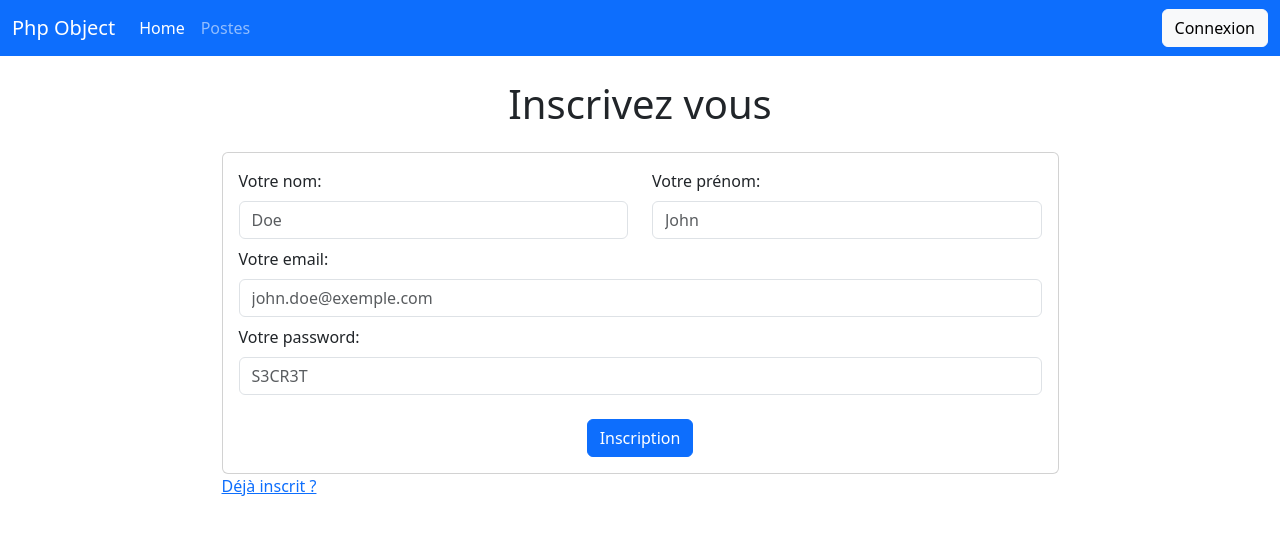
After one commit to Pierre-brtrd/MVC_SIO_23, a PHP site: page /user/register in a window 1280 px wide. The commit adds this page. Shown: the top 535 px of the page. Run offline with PHP 8.4, Linux system fonts and the light colour scheme; some libraries are stand-ins or nearby versions.

Commit message:
feat: add register user and login

```diff
--- a/app/Controllers/UserController.php
+++ b/app/Controllers/UserController.php
@@ -3,6 +3,7 @@
 namespace App\Controllers;
 
 use App\Core\Form;
+use App\Models\UserModel;
 
 class UserController extends Controller
 {
@@ -11,6 +12,39 @@ class UserController extends Controller
      */
     public function login()
     {
+        if (Form::validate($_POST, ['email', 'password'])) {
+            // On vérifie l'email
+            $userModel = new UserModel();
+            $user = $userModel->findOneByEmail(strip_tags($_POST['email']));
+
+            if (!$user) {
+                $_SESSION['messages']['error'] = "Identifiants incorrects";
+
+                header('Location: /user/login');
+                exit();
+            }
+
+            /**
+             * L'email est en BDD vérif du password
+             *
+             * @var UserModel $user
+             */
+            $user = $userModel->hydrate($user);
+
+            if (password_verify($_POST['password'], $user->getPassword())) {
+                // On connecte l'utilisateur
+                $user->setSession();
+
+                header('Location:  /');
+                exit();
+            } else {
+                $_SESSION['messages']['error'] = "Identifiants incorrects";
+
+                header('Location: /user/login');
+                exit();
+            }
+        }
+
         $form = new Form();
 
         $form
@@ -46,4 +80,118 @@ class UserController extends Controller
             'form' => $form->create(),
         ]);
     }
+
+    /**
+     *  Page de création d'un user
+     *
+     * @return void
+     */
+    public function register()
+    {
+        // Validation du formullaire
+        if (Form::validate($_POST, ['nom', 'prenom', 'email', 'password'])) {
+            // Le formualire est valide
+            // On nettoie les champs
+            $nom = filter_input(INPUT_POST, 'nom', FILTER_SANITIZE_SPECIAL_CHARS);
+            $prenom = filter_input(INPUT_POST, 'prenom', FILTER_SANITIZE_SPECIAL_CHARS);
+            $email = filter_input(INPUT_POST, 'email', FILTER_SANITIZE_EMAIL);
+
+            // On chiffre le password
+            $pass = password_hash($_POST['password'], PASSWORD_ARGON2I);
+
+            // On hydrate l'objet
+            $user = new UserModel();
+            $user
+                ->setNom($nom)
+                ->setPrenom($prenom)
+                ->setEmail($email)
+                ->setPassword($pass);
+
+            // On envoi le user en BDD
+            $user->create();
+
+            $_SESSION['messages']['success'] = "Vous êtes bien inscrit à notre application";
+
+            header('Location: /user/login');
+            exit();
+        } else {
+            if (!empty($_POST)) {
+                $_SESSION['messages']['error'] = 'Le formulaire est incomplet';
+            }
+
+            $email = isset($_POST['email']) ? strip_tags($_POST['email']) : '';
+            $nom = isset($_POST['nom']) ? strip_tags($_POST['nom']) : '';
+            $prenom = isset($_POST['prenom']) ? strip_tags($_POST['prenom']) : '';
+        }
+
+        $form = new Form();
+
+        $form
+            ->startForm('POST', '', ['class' => 'form card p-3'])
+            ->startDiv(['class' => 'row'])
+            ->startDiv(['class' => 'col-md-6 form-group'])
+            ->addLabel('nom', 'Votre nom:', ['class' => 'form-label'])
+            ->addInput('text', 'nom', [
+                'class' => 'form-control',
+                'id' => 'nom',
+                'required' => true,
+                'placeholder' => 'Doe',
+                'value' => $nom,
+            ])
+            ->endDiv()
+            ->startDiv(['class' => 'col-md-6 form-group'])
+            ->addLabel('prenom', 'Votre prénom:', ['class' => 'form-label'])
+            ->addInput('text', 'prenom', [
+                'class' => 'form-control',
+                'id' => 'prenom',
+                'required' => true,
+                'placeholder' => 'John',
+                'value' => $prenom,
+            ])
+            ->endDiv()
+            ->endDiv()
+            ->startDiv(['class' => 'form-group mt-2'])
+            ->addLabel('email', 'Votre email:', ['class' => 'form-label'])
+            ->addInput('email', 'email', [
+                'class' => 'form-control',
+                'id' => 'email',
+                'required' => true,
+                'placeholder' => 'john.doe@exemple.com',
+                'value' => $email,
+            ])
+            ->endDiv()
+            ->startDiv(['class' => 'form-group mt-2'])
+            ->addLabel('password', 'Votre password:', ['class' => 'form-label'])
+            ->addInput('password', 'password', [
+                'class' => 'form-control',
+                'id' => 'password',
+                'required' => true,
+                'placeholder' => 'S3CR3T',
+            ])
+            ->endDiv()
+            ->addButton('Inscription', [
+                'type' => 'submit',
+                'class' => 'btn btn-primary mt-4 mx-auto',
+            ])
+            ->endForm();
+
+        $this->render('User/register.php', [
+            'form' => $form->create(),
+        ]);
+    }
+
+    /**
+     * Déconnecte l'utilisateur
+     *
+     * @return void
+     */
+    public function logout()
+    {
+        unset($_SESSION['user']);
+
+        $url = (isset($_SERVER['HTTP_REFERER']) && !empty($_SERVER['HTTP_REFERER'])) ? $_SERVER['HTTP_REFERER'] : '/';
+
+        header('Location:' . $url);
+        exit();
+    }
 }
--- a/app/Core/Form.php
+++ b/app/Core/Form.php
@@ -21,7 +21,7 @@ class Form
      * @param array $champs Tableau listant les champs obligatoire
      * @return bool
      */
-    public function validate(array $form, array $champs): bool
+    public static function validate(array $form, array $champs): bool
     {
         // On parcourt les champs
         foreach ($champs as $champ) {
--- a/app/Core/Main.php
+++ b/app/Core/Main.php
@@ -8,6 +8,9 @@ class Main
 {
     public function start()
     {
+        // On démarre la session
+        session_start();
+
         // On retire le trailing /
         // On récupère l'url envoyée
         $uri = $_SERVER['REQUEST_URI'];
--- a/app/Views/Layout/header.php
+++ b/app/Views/Layout/header.php
@@ -10,6 +10,13 @@
                     <a class="nav-link active" aria-current="page" href="/">Home</a>
                     <a class="nav-link" href="/postes">Postes</a>
                 </div>
+                <div class="navbar-nav ms-auto">
+                    <?php if (isset($_SESSION['user']) && !empty($_SESSION['user']['id'])) : ?>
+                        <a href="/user/logout" class="btn btn-danger">Déconnexion</a>
+                    <?php else : ?>
+                        <a href="/user/login" class="btn btn-light">Connexion</a>
+                    <?php endif; ?>
+                </div>
             </div>
         </div>
     </nav>
--- /dev/null
+++ b/app/Views/Layout/messages.php
@@ -0,0 +1,12 @@
+<?php if (!empty($_SESSION['messages'])) : ?>
+    <?php foreach ($_SESSION['messages'] as $status => $message) : ?>
+        <div class="container mt-4">
+            <div class="alert alert-<?= $status == 'success'  ? $status : 'danger'; ?>" role="alert">
+                <?php
+                echo $message;
+                unset($_SESSION['messages'][$status]);
+                ?>
+            </div>
+        </div>
+    <?php endforeach; ?>
+<?php endif; ?>
--- a/app/Views/User/login.php
+++ b/app/Views/User/login.php
@@ -3,6 +3,7 @@
         <div class="col-md-6 mx-auto">
             <h1 class="text-center">Se connecter</h1>
             <?= $form; ?>
+            <a href="/user/register" class="btn-inline mt-2">Pas encore de compte ?</a>
         </div>
     </div>
 </section>
--- /dev/null
+++ b/app/Views/User/register.php
@@ -0,0 +1,7 @@
+<section class="container register mt-4">
+    <div class="w-75 mx-auto">
+        <h1 class='text-center mb-4'>Inscrivez vous</h1>
+        <?= $form; ?>
+        <a href="/user/login" class="btn-inline mt-2">Déjà inscrit ?</a>
+    </div>
+</section>
--- a/app/Views/base.php
+++ b/app/Views/base.php
@@ -14,6 +14,7 @@
 <body>
     <?php include_once 'Layout/header.php'; ?>
     <main>
+        <?php include_once 'Layout/messages.php'; ?>
         <?= $contenu; ?>
     </main>
     <script src="https://cdn.jsdelivr.net/npm/bootstrap@5.3.0-alpha1/dist/js/bootstrap.bundle.min.js" integrity="sha384-w76AqPfDkMBDXo30jS1Sgez6pr3x5MlQ1ZAGC+nuZB+EYdgRZgiwxhTBTkF7CXvN" crossorigin="anonymous"></script>
```
Also changed, not shown: app/Models/UserModel.php (+81 -0 lines).
